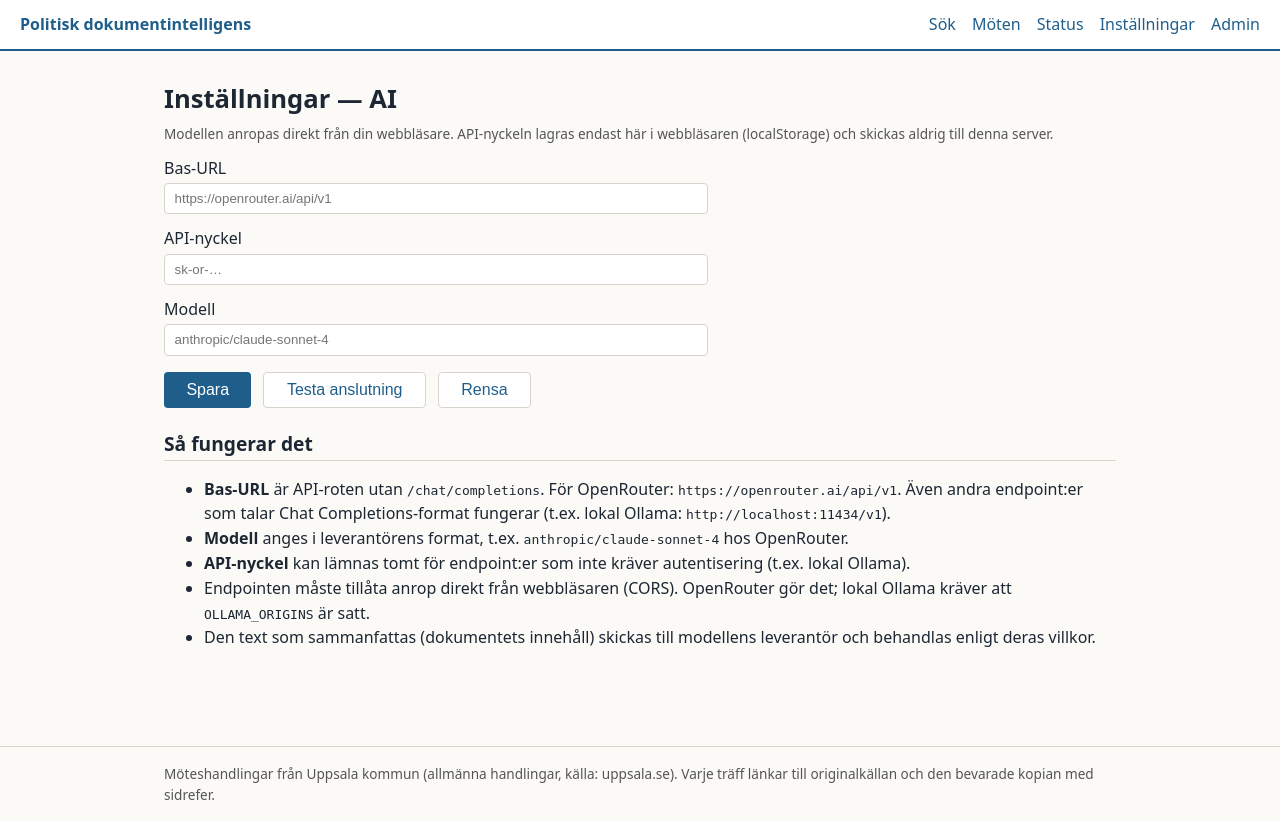
After one commit to Adamih/klubbat, a Django app: page /installningar/ in a window 1280 px wide. The commit adds this page. Run offline with Django 5.2, Linux system fonts and the light colour scheme.

Commit message:
feat(ai): add browser-side document summary with BYO model
Add a "Summarize" button on document detail pages that sends the
document text to a user-configured Chat Completions endpoint directly
from the browser. Provider settings (base URL, API key, model) are
stored only in localStorage via a new settings page at /installningar/
and never persisted server-side. Include connection testing, abortable
requests, error handling, styling, tests for the settings view, and
README documentation.

```diff
--- a/static/css/site.css
+++ b/static/css/site.css
@@ -69,6 +69,23 @@ form button {
 
 .notice { color: #555; font-style: italic; }
 
+.ai-form label { display: flex; flex-direction: column; gap: 0.15rem; margin: 0.75rem 0; max-width: 34rem; }
+.ai-form input {
+    padding: 0.45rem 0.6rem; border: 1px solid var(--line); border-radius: 4px; background: #fff;
+}
+.ai-actions { display: flex; gap: 0.75rem; margin-top: 1rem; }
+.ai-actions button.secondary, .ai-summary button {
+    background: #fff; color: var(--accent); border: 1px solid var(--line);
+}
+.ai-status { font-size: 0.9rem; margin: 0.5rem 0; }
+.ai-status.ok { color: #1a6b3c; }
+.ai-status.error { color: #a4262c; }
+.ai-status.busy { color: #555; }
+.ai-output {
+    background: #fff; border: 1px solid var(--line); border-radius: 4px;
+    padding: 0.75rem 1rem; white-space: pre-wrap; overflow-wrap: anywhere;
+}
+
 ul.meetings { list-style: none; padding-left: 0; }
 ul.meetings li { margin: 0.3rem 0; }
 ul.meetings a { color: var(--accent); text-decoration: none; }
--- /dev/null
+++ b/static/js/ai.js
@@ -0,0 +1,233 @@
+/* AI-funktioner: bring-your-own-model mot Chat Completions-API:t.
+ * Nyckeln lagras endast i webbläsarens localStorage; anropen går direkt
+ * från webbläsaren till den konfigurerade leverantören. */
+
+const STORAGE_KEY = "pi-ai-settings";
+const MAX_CHARS = 100000;
+
+function loadSettings() {
+    try {
+        const raw = localStorage.getItem(STORAGE_KEY);
+        if (!raw) return null;
+        const parsed = JSON.parse(raw);
+        if (!parsed || typeof parsed !== "object") return null;
+        return parsed;
+    } catch {
+        return null;
+    }
+}
+
+function isComplete(settings) {
+    return Boolean(settings && settings.baseUrl && settings.model);
+}
+
+function normalizeBaseUrl(raw) {
+    return String(raw || "").trim().replace(/\/+$/, "");
+}
+
+function collectForm(form) {
+    return {
+        baseUrl: normalizeBaseUrl(form.querySelector("#ai-base-url").value),
+        apiKey: form.querySelector("#ai-api-key").value.trim(),
+        model: form.querySelector("#ai-model").value.trim(),
+    };
+}
+
+async function chatCompletion(settings, messages, maxTokens, signal) {
+    const headers = { "Content-Type": "application/json" };
+    if (settings.apiKey) headers.Authorization = "Bearer " + settings.apiKey;
+    let res;
+    try {
+        res = await fetch(settings.baseUrl + "/chat/completions", {
+            method: "POST",
+            headers: headers,
+            body: JSON.stringify({
+                model: settings.model,
+                messages: messages,
+                temperature: 0.2,
+                max_tokens: maxTokens,
+            }),
+            signal: signal,
+        });
+    } catch (err) {
+        if (err.name === "AbortError") throw err;
+        throw new Error(
+            "Kunde inte nå servern. Kontrollera bas-URL:en — endpointen måste " +
+            "tillåta anrop direkt från webbläsaren (CORS). OpenRouter gör det."
+        );
+    }
+    if (!res.ok) {
+        const raw = await res.text().catch(() => "");
+        let detail = raw.slice(0, 300);
+        try {
+            detail = JSON.parse(raw)?.error?.message || detail;
+        } catch {}
+        if (res.status === 401 || res.status === 403) {
+            throw new Error(
+                "Autentiseringen misslyckades (" + res.status + "). Kontrollera API-nyckeln." +
+                (detail ? " Från leverantören: " + detail : "")
+            );
+        }
+        throw new Error("Leverantören svarade " + res.status + (detail ? ": " + detail : ""));
+    }
+    const data = await res.json();
+    const content = data?.choices?.[0]?.message?.content;
+    if (typeof content !== "string" || !content.trim()) {
+        throw new Error("Modellen returnerade inget innehåll.");
+    }
+    return content.trim();
+}
+
+function showStatus(el, text, kind) {
+    el.hidden = !text;
+    el.textContent = text;
+    el.className = "ai-status" + (text && kind ? " " + kind : "");
+}
+
+function initSettingsPage(form) {
+    const baseUrl = form.querySelector("#ai-base-url");
+    const apiKey = form.querySelector("#ai-api-key");
+    const model = form.querySelector("#ai-model");
+    const status = document.querySelector("#ai-settings-status");
+
+    const saved = loadSettings();
+    if (saved) {
+        baseUrl.value = saved.baseUrl || "";
+        apiKey.value = saved.apiKey || "";
+        model.value = saved.model || "";
+    }
+
+    const show = (text, kind) => showStatus(status, text, kind);
+
+    form.addEventListener("submit", (event) => {
+        event.preventDefault();
+        const settings = collectForm(form);
+        if (!/^https?:\/\//.test(settings.baseUrl)) {
+            show("Bas-URL:en måste börja med http:// eller https://.", "error");
+            return;
+        }
+        if (!settings.model) {
+            show("Ange en modell.", "error");
+            return;
+        }
+        localStorage.setItem(STORAGE_KEY, JSON.stringify(settings));
+        show("Inställningarna är sparade i webbläsaren.", "ok");
+    });
+
+    form.querySelector("#ai-test-button").addEventListener("click", async () => {
+        const settings = collectForm(form);
+        if (!/^https?:\/\//.test(settings.baseUrl) || !settings.model) {
+            show("Fyll i bas-URL och modell först.", "error");
+            return;
+        }
+        show("Testar anslutningen …", "busy");
+        try {
+            await chatCompletion(settings, [{ role: "user", content: "Svara bara: OK" }], 5, null);
+            show("Anslutningen fungerar.", "ok");
+        } catch (err) {
+            show("Testet misslyckades: " + err.message, "error");
+        }
+    });
+
+    form.querySelector("#ai-clear-button").addEventListener("click", () => {
+        localStorage.removeItem(STORAGE_KEY);
+        form.reset();
+        show("Inställningarna har rensats.", "ok");
+    });
+}
+
+function initSummaryPage(section) {
+    const button = section.querySelector("#ai-summary-button");
+    const status = section.querySelector("#ai-summary-status");
+    const output = section.querySelector("#ai-summary-output");
+    let controller = null;
+
+    const show = (text, kind) => showStatus(status, text, kind);
+
+    button.addEventListener("click", async () => {
+        if (controller) {
+            controller.abort();
+            return;
+        }
+        const settings = loadSettings();
+        if (!isComplete(settings)) {
+            show(
+                "Ingen modell är konfigurerad. Lägg in bas-URL, API-nyckel och modell under Inställningar i menyn.",
+                "error"
+            );
+            return;
+        }
+
+        const chunks = Array.from(section.parentElement.querySelectorAll("details.chunk")).map(
+            (details) => {
+                const label = details.querySelector("summary")?.textContent.trim() || "";
+                const body = details.querySelector("pre")?.textContent || "";
+                return label ? label + "\n" + body : body;
+            }
+        );
+        let text = chunks.join("\n\n");
+        let truncation = "";
+        if (text.length > MAX_CHARS) {
+            text = text.slice(0, MAX_CHARS);
+            truncation = " (texten är avkortad till " + MAX_CHARS + " tecken)";
+        }
+        if (!text.trim()) {
+            show("Det finns ingen text att sammanfatta.", "error");
+            return;
+        }
+
+        const docTitle = section.dataset.docTitle || document.title;
+        const docType = section.dataset.docType || "";
+        const messages = [
+            {
+                role: "system",
+                content:
+                    "Du sammanfattar svenska kommunfullmäktige-dokument. Ge en saklig sammanfattning " +
+                    "på svenska: börja med 2–3 meningar som beskriver vad dokumentet handlar om, följt av " +
+                    "en punktlista med det viktigaste innehållet och möjliga beslut. Använd endast " +
+                    "information från dokumentet — hitta inte på något. Om texten är ofullständig, säg det.",
+            },
+            {
+                role: "user",
+                content:
+                    "Dokument: " + docTitle + "\n" +
+                    (docType ? "Typ: " + docType + "\n" : "") +
+                    "\nInnehåll:\n" + text,
+            },
+        ];
+
+        controller = new AbortController();
+        button.textContent = "Avbryt";
+        output.hidden = true;
+        output.textContent = "";
+        show("Sammanfattar med " + settings.model + truncation + " …", "busy");
+        try {
+            const answer = await chatCompletion(settings, messages, 2000, controller.signal);
+            show("", "");
+            output.textContent = answer;
+            output.hidden = false;
+        } catch (err) {
+            if (err.name === "AbortError") {
+                show("Sammanfattningen avbröts.", "");
+            } else {
+                show("Kunde inte sammanfatta: " + err.message, "error");
+            }
+        } finally {
+            controller = null;
+            button.textContent = "Sammanfatta";
+        }
+    });
+}
+
+function init() {
+    const settingsForm = document.querySelector("#ai-settings-form");
+    if (settingsForm) initSettingsPage(settingsForm);
+    const summaryButton = document.querySelector("#ai-summary-button");
+    if (summaryButton) initSummaryPage(summaryButton.closest(".ai-summary"));
+}
+
+if (document.readyState === "loading") {
+    document.addEventListener("DOMContentLoaded", init);
+} else {
+    init();
+}
--- a/website/templates/website/base.html
+++ b/website/templates/website/base.html
@@ -7,6 +7,7 @@
     <title>{% block title %}Politisk dokumentintelligens{% endblock %}</title>
     <link rel="stylesheet" href="{% static 'css/site.css' %}">
     <script src="{% static 'vendor/htmx.min.js' %}" defer></script>
+    <script src="{% static 'js/ai.js' %}" defer></script>
 </head>
 <body>
 <header class="site-header">
@@ -15,6 +16,7 @@
         <a href="{% url 'website:search' %}">Sök</a>
         <a href="{% url 'website:meetings' %}">Möten</a>
         <a href="{% url 'website:status' %}">Status</a>
+        <a href="{% url 'website:settings' %}">Inställningar</a>
         <a href="/admin/">Admin</a>
     </nav>
 </header>
--- /dev/null
+++ b/website/templates/website/settings.html
@@ -0,0 +1,40 @@
+{% extends "website/base.html" %}
+{% block title %}Inställningar — AI{% endblock %}
+{% block content %}
+<h1>Inställningar — AI</h1>
+<p class="meta">Modellen anropas direkt från din webbläsare. API-nyckeln lagras endast här i
+webbläsaren (localStorage) och skickas aldrig till denna server.</p>
+
+<form id="ai-settings-form" class="ai-form">
+    <label>Bas-URL
+        <input id="ai-base-url" type="url" placeholder="https://openrouter.ai/api/v1" required>
+    </label>
+    <label>API-nyckel
+        <input id="ai-api-key" type="password" placeholder="sk-or-…" autocomplete="off">
+    </label>
+    <label>Modell
+        <input id="ai-model" type="text" placeholder="anthropic/claude-sonnet-4" required>
+    </label>
+    <div class="ai-actions">
+        <button type="submit">Spara</button>
+        <button type="button" id="ai-test-button" class="secondary">Testa anslutning</button>
+        <button type="button" id="ai-clear-button" class="secondary">Rensa</button>
+    </div>
+</form>
+<p id="ai-settings-status" class="ai-status" hidden></p>
+
+<h2>Så fungerar det</h2>
+<ul>
+    <li><strong>Bas-URL</strong> är API-roten utan <code>/chat/completions</code>. För OpenRouter:
+        <code>https://openrouter.ai/api/v1</code>. Även andra endpoint:er som talar Chat
+        Completions-format fungerar (t.ex. lokal Ollama: <code>http://localhost:11434/v1</code>).</li>
+    <li><strong>Modell</strong> anges i leverantörens format, t.ex.
+        <code>anthropic/claude-sonnet-4</code> hos OpenRouter.</li>
+    <li><strong>API-nyckel</strong> kan lämnas tomt för endpoint:er som inte kräver autentisering
+        (t.ex. lokal Ollama).</li>
+    <li>Endpointen måste tillåta anrop direkt från webbläsaren (CORS). OpenRouter gör det; lokal
+        Ollama kräver att <code>OLLAMA_ORIGINS</code> är satt.</li>
+    <li>Den text som sammanfattas (dokumentets innehåll) skickas till modellens leverantör och
+        behandlas enligt deras villkor.</li>
+</ul>
+{% endblock %}
--- a/website/urls.py
+++ b/website/urls.py
@@ -12,4 +12,5 @@ urlpatterns = [
     path("dokument/version/<int:version_pk>/", views.version_detail_view, name="version-detail"),
     path("dokument/version/<int:version_pk>/fil/", views.version_file_view, name="version-file"),
     path("status/", views.status_view, name="status"),
+    path("installningar/", views.settings_view, name="settings"),
 ]
--- a/website/views.py
+++ b/website/views.py
@@ -234,6 +234,11 @@ def version_file_view(request, version_pk):
     return response
 
 
+def settings_view(request):
+    """AI provider settings live in the browser's localStorage; this page is just the form."""
+    return render(request, "website/settings.html")
+
+
 def status_view(request):
     coverage = Meeting.objects.aggregate(earliest=Min("date"), latest=Max("date"))
     version_counts = {
```
Also changed, not shown: tests/test_ai_views.py (added, +51 -0 lines), website/templates/website/document_detail.html (+9 -0 lines), .zcode/plans/plan-sess_c95ff4f6-97ba-4fc4-aec9-57db56e1c7ce.md (added), README.md.
